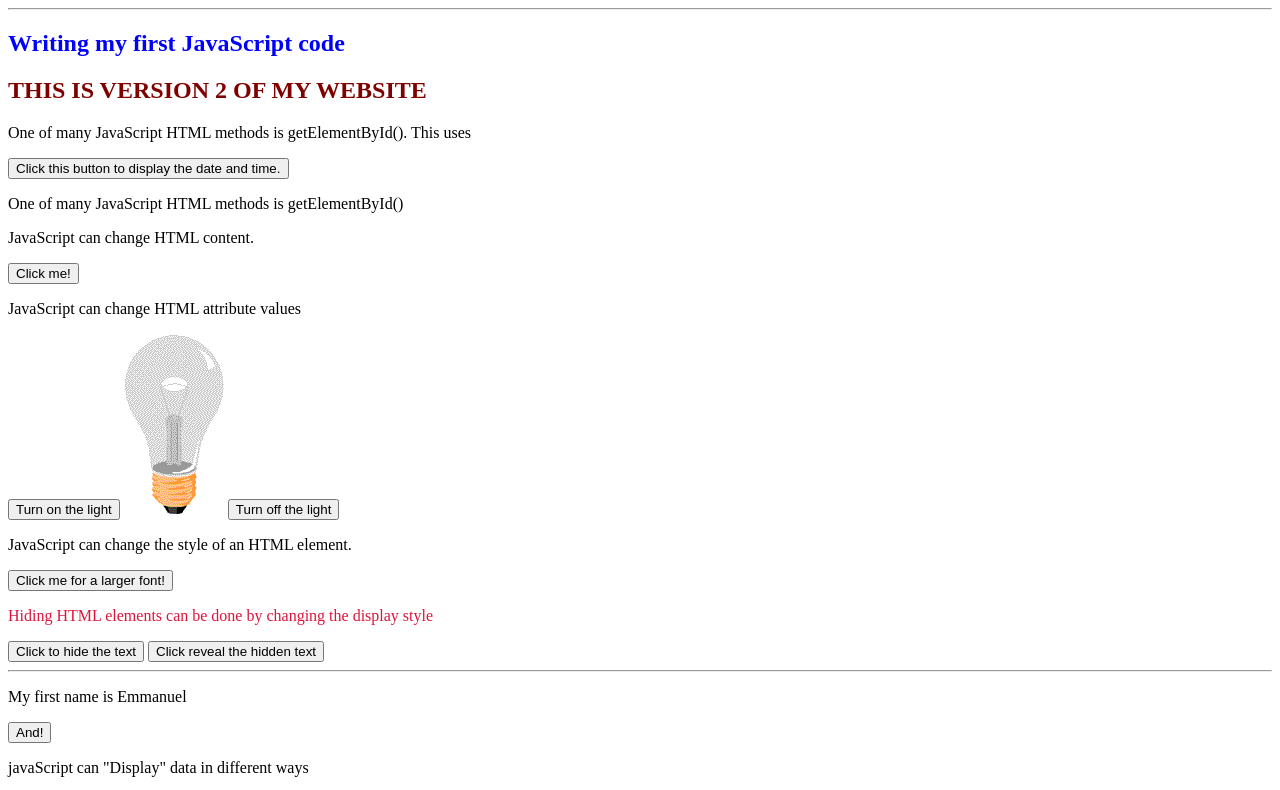
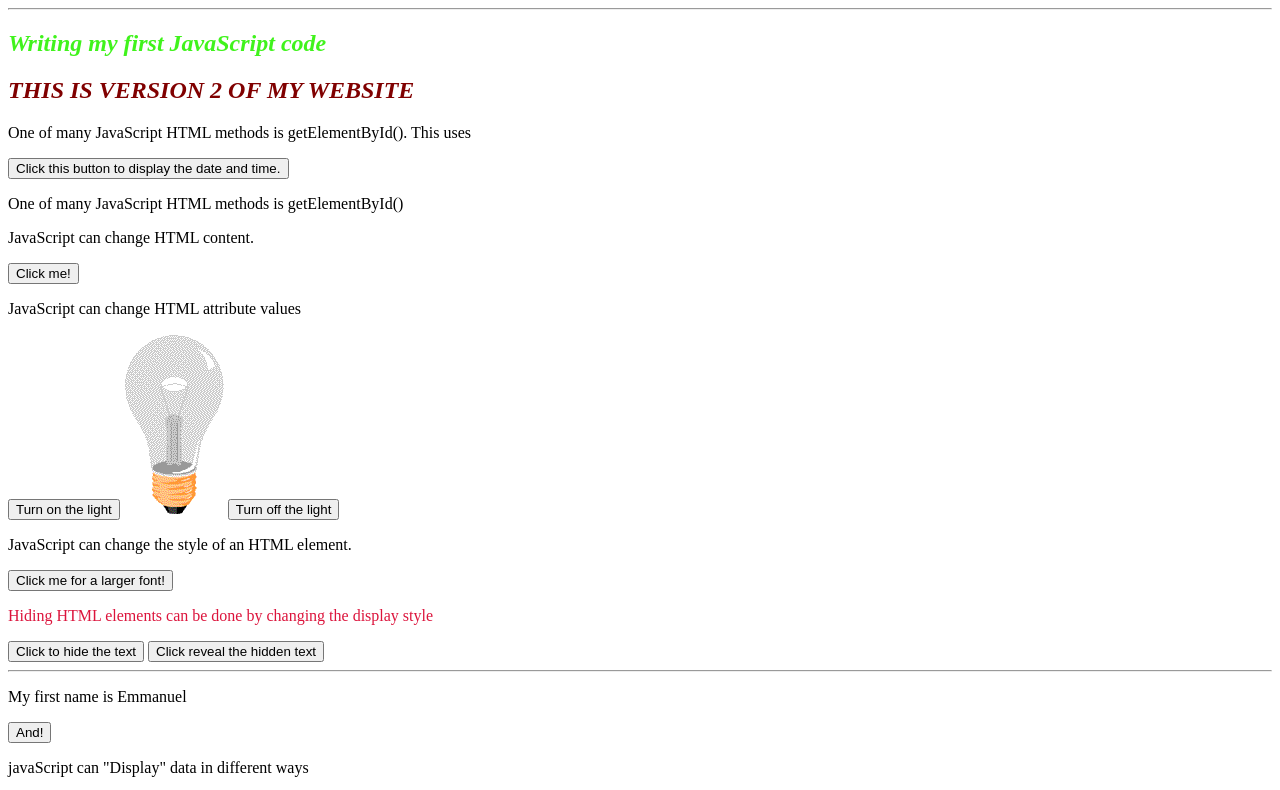
Before and after one commit to emmanuel-nnodim/CI-CD-Pipeline-v1, a plain HTML site: page index.html in a window 1280 px wide. In both pictures the pointer is over the element "Writing my first JavaScript code". Shown: the top 790 px of the page. Drawn offline with Linux system fonts and the light colour scheme.

Commit message:
h2 color update
heading 2 color update

```diff
--- a/index.html
+++ b/index.html
@@ -36,11 +36,14 @@
 
         h2{
             color:maroon;
+            font-style: oblique;
+
+
         }
         h2:hover,
         button:hover{
 
-            color:blue;
+            color:rgb(64, 243, 28);
             }
         }
     </style>
```
